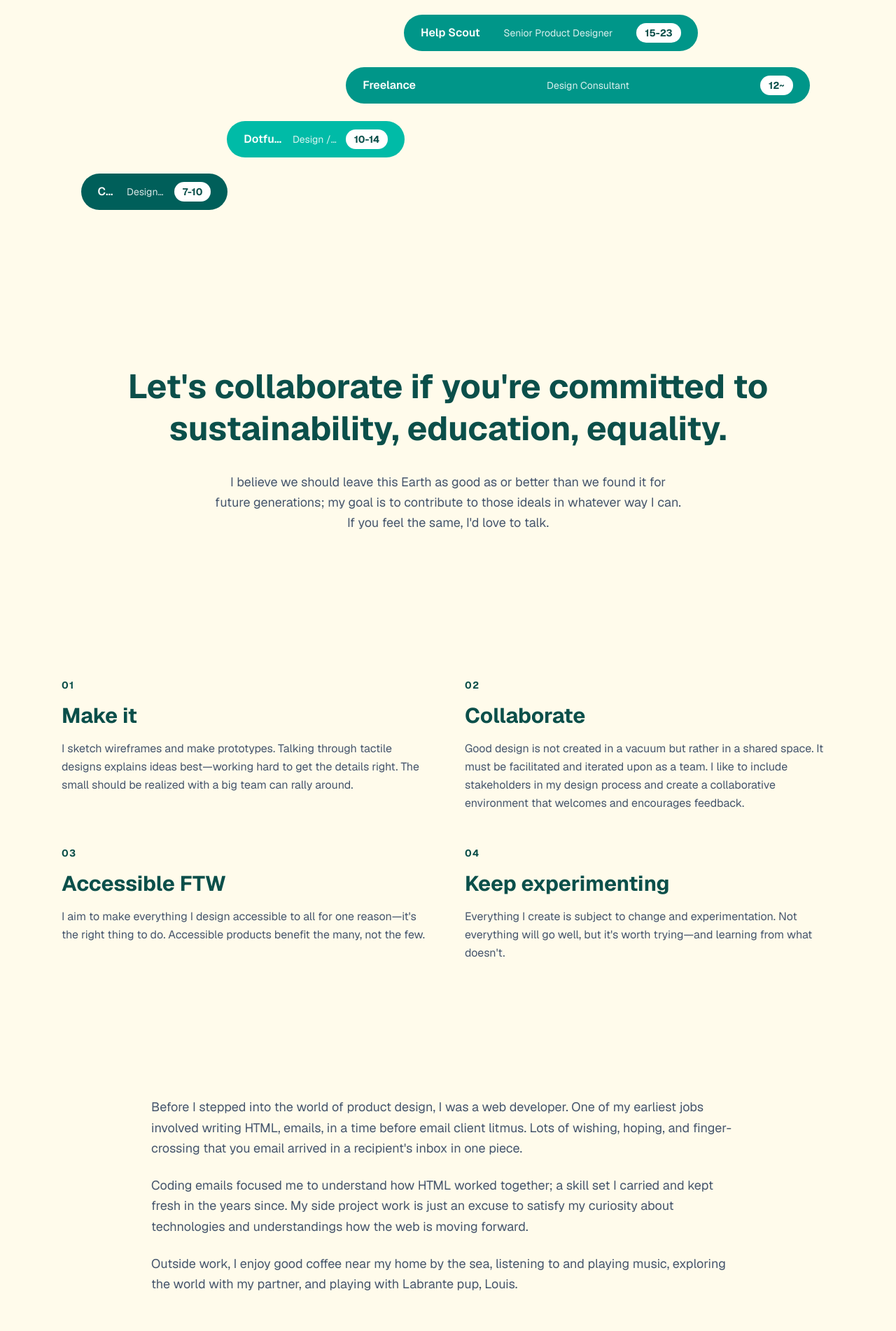
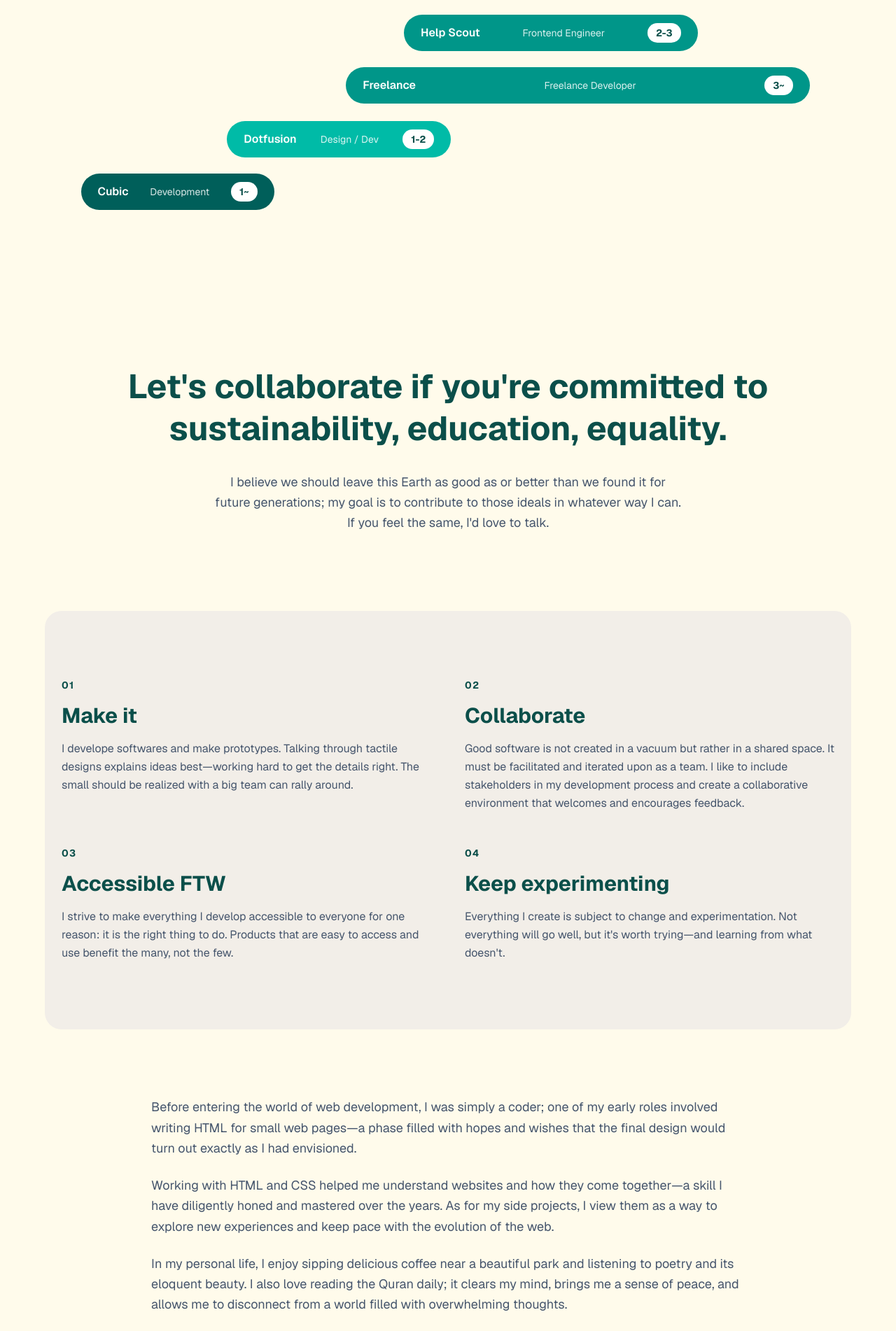
Before and after one commit to AbdEDjalilSaf/new-Area, a Next.js app: page /about in a window 1280 px wide. Shown: the part 958-2860 px from the top of the page at 70% size. Built offline with nearby package versions, Linux system fonts and the light colour scheme.

Commit message:
feat: complete about page

```diff
--- a/app/about/page.tsx
+++ b/app/about/page.tsx
@@ -1,207 +1,29 @@
-// import Image from "next/image";
-// import Logo from "@/public/logo.jpg";
-
-
-
-// export default function Page() {
-//   return (
-//     <main className="bg-amber-50 text-slate-700">
-//       {/* Hero Section */}
-//       <section className="px-6 min-h-screen pb-3 pt-32 md:pb-2 md:pt-40 max-w-6xl mx-auto">
-//         <h1 className="text-5xl md:text-6xl font-bold text-teal-900 text-center mb-16 md:mb-24">
-//           I&apos;m Abd El-Djalil.
-//         </h1>
-
-//         {/* Profile Section */}
-//         <div className="grid md:grid-cols-2 gap-12 items-start mb-20">
-//           {/* Profile Image */}
-//           <div className="flex justify-center md:justify-start">
-//             <Image src={Logo} alt="Profile" className="w-72 h-80 md:w-88 md:h-92 rounded-t-full overflow-hidden bg-gradient-to-br from-teal-700 to-teal-900 flex-shrink-0" />
-//           </div>
-
-//           {/* Profile Info */}
-//           <div className="space-y-6">
-//             <h2 className="text-3xl md:text-4xl font-bold text-teal-900 leading-tight">
-//               I&apos;m a Frontend Developer working remotely from 28°C Algeria.
-//             </h2>
-//             <p className="text-base md:text-lg text-slate-600 leading-relaxed">
-//                I&apos;ve worked in various areas of digital development, including front-end development, engineering, and UI/UX. I&apos;m passionate about building things for good.
-//             </p>
-
-//           </div>
-//         </div>
-
-//         {/* Work Experience Badges */}
-
-//       </section>
-
-//      <section className="px-6  py-16 md:py-24 max-w-6xl mx-auto">
-//  <div className="space-y-3 flex relative my-12 flex-col ">
-//           <div className="inline-flex absolute right-0 top-0 items-center gap-3 bg-teal-700 text-white px-6 py-3 rounded-full whitespace-nowrap">
-//             <span className="font-semibold">GiveDirectly</span>
-//             <span className="text-sm">Senior Product Designer</span>
-//             <span className="bg-white text-teal-700 px-3 py-1 rounded-full font-bold text-sm">
-//               22~
-//             </span>
-//           </div>
-
-//           <div className="inline-flex absolute right-0 top-16 items-center gap-3 bg-teal-600 text-white px-6 py-3 rounded-full whitespace-nowrap">
-//             <span className="font-semibold">Help Boost</span>
-//             <span className="text-sm">Senior Product Designer</span>
-//             <span className="bg-white text-teal-600 px-3 py-1 rounded-full font-bold text-sm">
-//               15-23
-//             </span>
-//           </div>
-
-//           <div className="inline-flex absolute right-0 top-32 items-center gap-3 bg-teal-600 text-white px-6 py-3 rounded-full whitespace-nowrap">
-//             <span className="font-semibold">Freelance</span>
-//             <span className="text-sm">Design Consultant</span>
-//             <span className="bg-white text-teal-600 px-3 py-1 rounded-full font-bold text-sm">
-//               12~
-//             </span>
-//           </div>
-
-//           <div className="inline-flex absolute right-0 top-48 items-center gap-3 bg-teal-700 text-white px-6 py-3 rounded-full whitespace-nowrap">
-//             <span className="font-semibold">Outfadiem</span>
-//             <span className="text-sm">Design / Dev</span>
-//             <span className="bg-white text-teal-700 px-3 py-1 rounded-full font-bold text-sm">
-//               10-14
-//             </span>
-//           </div>
-
-//           <div className="inline-flex absolute right-0 top-64 items-center gap-3 bg-teal-800 text-white px-6 py-3 rounded-full whitespace-nowrap">
-//             <span className="font-semibold">Cubic</span>
-//             <span className="text-sm">Design / Dev</span>
-//             <span className="bg-white text-teal-800 px-3 py-1 rounded-full font-bold text-sm">
-//               7-10
-//             </span>
-//           </div>
-//         </div>
-//       </section>
-
-//       {/* Collaboration Section */}
-//       <section className="px-6 py-20 md:py-28 max-w-6xl mx-auto">
-//         <h2 className="text-3xl md:text-5xl font-bold text-teal-900 text-center mb-8 leading-tight">
-//           Let&apos;s collaborate if you&apos;re committed to sustainability, education, equality, or carbon neutrality.
-//         </h2>
-//         <p className="text-center text-slate-600 text-base md:text-lg max-w-2xl mx-auto leading-relaxed">
-//           I believe we should leave this Earth as good as or better than we found it for future generations; my goal is to contribute to those ideals in whatever way I can. If you feel the same, I&apos;d love to talk.
-//         </p>
-//       </section>
-
-//       {/* Four Pillars Section */}
-//       <section className="px-6 py-16 md:py-24 max-w-6xl mx-auto">
-//         <div className="grid md:grid-cols-2 gap-8 md:gap-12">
-//           {/* Card 01 */}
-//           <div className="space-y-4">
-//             <h3 className="text-teal-900 font-bold text-sm tracking-widest">01</h3>
-//             <h4 className="text-2xl md:text-3xl font-bold text-teal-900">Make it</h4>
-//             <p className="text-slate-600 text-base leading-relaxed">
-//               I sketch wireframes and make prototypes. Talking through tactile designs explains ideas best—working hard to get the details right. The small should be realized with a big team can rally around.
-//             </p>
-//           </div>
-
-//           {/* Card 02 */}
-//           <div className="space-y-4">
-//             <h3 className="text-teal-900 font-bold text-sm tracking-widest">02</h3>
-//             <h4 className="text-2xl md:text-3xl font-bold text-teal-900">Collaborate</h4>
-//             <p className="text-slate-600 text-base leading-relaxed">
-//               Good design is not created in a vacuum but rather in a shared space. It must be facilitated and iterated upon as a team. I like to include stakeholders in my design process and create a collaborative environment that welcomes and encourages feedback.
-//             </p>
-//           </div>
-
-//           {/* Card 03 */}
-//           <div className="space-y-4">
-//             <h3 className="text-teal-900 font-bold text-sm tracking-widest">03</h3>
-//             <h4 className="text-2xl md:text-3xl font-bold text-teal-900">Accessible FTW</h4>
-//             <p className="text-slate-600 text-base leading-relaxed">
-//               I aim to make everything I design accessible to all for one reason—it&apos;s the right thing to do. Accessible products benefit the many, not the few.
-//             </p>
-//           </div>
-
-//           {/* Card 04 */}
-//           <div className="space-y-4">
-//             <h3 className="text-teal-900 font-bold text-sm tracking-widest">04</h3>
-//             <h4 className="text-2xl md:text-3xl font-bold text-teal-900">Keep experimenting</h4>
-//             <p className="text-slate-600 text-base leading-relaxed">
-//               Everything I create is subject to change and experimentation. Not everything will go well, but it&apos;s worth trying—and learning from what doesn&apos;t.
-//             </p>
-//           </div>
-//         </div>
-//       </section>
-
-//       {/* Biography Section */}
-//       <section className="px-6 py-16 md:py-24 max-w-4xl mx-auto">
-//         <div className="space-y-6 text-slate-600 text-base md:text-lg leading-relaxed">
-//           <p>
-//             Before I stepped into the world of product design, I was a web developer. One of my earliest jobs involved writing HTML, emails, in a time before email client litmus. Lots of wishing, hoping, and finger-crossing that you email arrived in a recipient&apos;s inbox in one piece.
-//           </p>
-//           <p>
-//             Coding emails focused me to understand how HTML worked together; a skill set I carried and kept fresh in the years since. My side project work is just an excuse to satisfy my curiosity about technologies and understandings how the web is moving forward.
-//           </p>
-//           <p>
-//             Outside work, I enjoy good coffee near my home by the sea, listening to and playing music, exploring the world with my partner, and playing with Labrante pup, Louis.
-//           </p>
-//         </div>
-//       </section>
-
-//       {/* Images Section */}
-//       <section className="px-6 py-16 md:py-24 max-w-6xl mx-auto">
-//         <div className="grid md:grid-cols-2 gap-8">
-//           {/* Black and white architectural image placeholder */}
-//           <div className="aspect-video md:aspect-square bg-gradient-to-br from-slate-900 to-slate-700 rounded-lg overflow-hidden">
-//             <div className="w-full h-full flex items-center justify-center text-white text-center p-6">
-//               <p className="text-lg font-semibold">Architectural Image</p>
-//             </div>
-//           </div>
-
-//           {/* Red tram image placeholder */}
-//           <div className="aspect-video md:aspect-square bg-gradient-to-br from-sky-300 to-sky-100 rounded-lg overflow-hidden">
-//             <div className="w-full h-full flex items-center justify-center text-slate-600 text-center p-6">
-//               <p className="text-lg font-semibold">Red Tram Scene</p>
-//             </div>
-//           </div>
-//         </div>
-//       </section>
-
-//       {/* Bottom spacing */}
-//       <div className="h-16 md:h-24" />
-//     </main>
-//   )
-// }
-
-
-
-
-
-
-
 
 import Image from "next/image";
 import Logo from "@/public/logo.jpg";
 
 const EXPERIENCE = [
-  { id: 1, company: "GiveDirectly", role: "Senior Product Designer", years: "22~", shade: "bg-teal-700", top: 2,    left: 78.5, width: 19 },
-  { id: 2, company: "Help Scout",   role: "Senior Product Designer", years: "15-23", shade: "bg-teal-600", top: 22,   left: 44.3, width: 38 },
-  { id: 3, company: "Freelance",    role: "Design Consultant",       years: "12~",  shade: "bg-teal-600", top: 42,   left: 36.8, width: 60 },
-  { id: 4, company: "Dotfusion",    role: "Design / Dev",            years: "10-14",shade: "bg-teal-500", top: 62.5, left: 21.4, width: 23 },
-  { id: 5, company: "Cubic",        role: "Design / Dev",            years: "7-10", shade: "bg-teal-800", top: 82.5, left: 2.5,  width: 19 },
+  { id: 1, company: "GiveDirectly", role: "Frontend Engineer", years: "4", shade: "bg-teal-700", top: 2,    left: 78.5, width: 23 },
+  { id: 2, company: "Help Scout",   role: "Frontend Engineer", years: "2-3", shade: "bg-teal-600", top: 22,   left: 44.3, width: 38 },
+  { id: 3, company: "Freelance",    role: "Freelance Developer",       years: "3~",  shade: "bg-teal-600", top: 42,   left: 36.8, width: 60 },
+  { id: 4, company: "Dotfusion",    role: "Design / Dev",            years: "1-2",shade: "bg-teal-500", top: 62.5, left: 21.4, width: 29 },
+  { id: 5, company: "Cubic",        role: "Development",            years: "1~", shade: "bg-teal-800", top: 82.5, left: 2.5,  width: 25 },
 ];
 
 export default function Page() {
   return (
-    <main className="bg-amber-50 text-slate-700">
+    <main className="bg-amber-50 dark:bg-[#0a1f14] text-slate-700 dark:text-[#a3c9b8]">
       {/* Hero Section */}
       <section className="px-4 sm:px-6 min-h-screen pb-3 pt-24 sm:pt-32 md:pb-2 md:pt-40 max-w-6xl mx-auto">
-        <h1 className="text-4xl sm:text-5xl md:text-6xl font-bold text-teal-900 text-center mb-12 sm:mb-16 md:mb-24">
+        <h1 className="text-4xl sm:text-5xl md:text-6xl font-bold text-teal-900 dark:text-[#d4f5e0] text-center mb-12 sm:mb-16 md:mb-24">
           I&apos;m Abd El-Djalil.
         </h1>
 
         {/* Profile Section */}
-        <div className="grid px-20 md:px-10 md:grid-cols-2 gap-8 md:gap-12 items-start mb-16 md:mb-20">
+        <div className="grid  px-20 md:px-10 md:grid-cols-2 gap-8 md:gap-12 items-start mb-16 md:mb-20">
           {/* Profile Image */}
           <div className="flex justify-center md:justify-start">
-            <div className="relative w-56 h-64 sm:w-64 sm:h-72 md:w-80 md:h-96 rounded-t-full overflow-hidden bg-gradient-to-br from-teal-700 to-teal-900 flex-shrink-0">
+            <div className="relative w-52 h-60 sm:w-64 sm:h-72 md:w-80 md:h-96 rounded-t-full overflow-hidden bg-gradient-to-br from-teal-700 to-teal-900 dark:from-teal-800 dark:to-[#0a1f14] flex-shrink-0">
               <Image
                 src={Logo}
                 alt="Portrait of Abd El-Djalil"
@@ -214,10 +36,10 @@ export default function Page() {
 
           {/* Profile Info */}
           <div className="space-y-6 text-center md:text-left">
-            <h2 className="text-2xl sm:text-3xl md:text-4xl font-bold text-teal-900 leading-tight">
+            <h2 className="text-2xl sm:text-3xl md:text-4xl font-bold text-teal-900 dark:text-[#d4f5e0] leading-tight">
               I&apos;m a Frontend Developer working remotely from 28°C Algeria.
             </h2>
-            <p className="text-base md:text-lg text-slate-600 leading-relaxed">
+            <p className="text-base md:text-lg text-slate-600 dark:text-[#8ab5a0] leading-relaxed">
               I&apos;ve worked in various areas of digital development, including front-end development, engineering, and UI/UX. I&apos;m passionate about building things for good.
             </p>
           </div>
@@ -263,45 +85,45 @@ export default function Page() {
 
       {/* Collaboration Section */}
       <section className="px-4 sm:px-6 py-16 md:py-28 max-w-6xl mx-auto">
-        <h2 className="text-2xl sm:text-3xl md:text-5xl font-bold text-teal-900 text-center mb-6 md:mb-8 leading-tight">
+        <h2 className="text-2xl sm:text-3xl md:text-5xl font-bold text-teal-900 dark:text-[#d4f5e0] text-center mb-6 md:mb-8 leading-tight">
           Let&apos;s collaborate if you&apos;re committed to sustainability, education, equality.
         </h2>
-        <p className="text-center text-slate-600 text-base md:text-lg max-w-2xl mx-auto leading-relaxed">
+        <p className="text-center text-slate-600 dark:text-[#8ab5a0] text-base md:text-lg max-w-2xl mx-auto leading-relaxed">
           I believe we should leave this Earth as good as or better than we found it for future generations; my goal is to contribute to those ideals in whatever way I can. If you feel the same, I&apos;d love to talk.
         </p>
       </section>
 
       {/* Four Pillars Section */}
-      <section className="px-4 sm:px-6 py-14 md:py-24 max-w-6xl mx-auto">
-        <div className="grid sm:grid-cols-2 gap-8 md:gap-12">
+      <section className="px-4 sm:px-6 py-14 md:py-24 bg-[#f2eee8] dark:bg-[#1a3a28] rounded-3xl max-w-6xl mx-5 xl:mx-auto">
+        <div className="grid sm:grid-cols-2 gap-8  md:gap-12">
           <div className="space-y-3 md:space-y-4">
-            <h3 className="text-teal-900 font-bold text-sm tracking-widest">01</h3>
-            <h4 className="text-xl sm:text-2xl md:text-3xl font-bold text-teal-900">Make it</h4>
-            <p className="text-slate-600 text-base leading-relaxed">
-              I sketch wireframes and make prototypes. Talking through tactile designs explains ideas best—working hard to get the details right. The small should be realized with a big team can rally around.
+            <h3 className="text-teal-900 dark:text-[#a3c9b8] font-bold text-sm tracking-widest">01</h3>
+            <h4 className="text-xl sm:text-2xl md:text-3xl font-bold text-teal-900 dark:text-[#d4f5e0]">Make it</h4>
+            <p className="text-slate-600 dark:text-[#8ab5a0] text-base leading-relaxed">
+              I develope softwares and make prototypes. Talking through tactile designs explains ideas best—working hard to get the details right. The small should be realized with a big team can rally around.
             </p>
           </div>
 
           <div className="space-y-3 md:space-y-4">
-            <h3 className="text-teal-900 font-bold text-sm tracking-widest">02</h3>
-            <h4 className="text-xl sm:text-2xl md:text-3xl font-bold text-teal-900">Collaborate</h4>
-            <p className="text-slate-600 text-base leading-relaxed">
-              Good design is not created in a vacuum but rather in a shared space. It must be facilitated and iterated upon as a team. I like to include stakeholders in my design process and create a collaborative environment that welcomes and encourages feedback.
+            <h3 className="text-teal-900 dark:text-[#a3c9b8] font-bold text-sm tracking-widest">02</h3>
+            <h4 className="text-xl sm:text-2xl md:text-3xl font-bold text-teal-900 dark:text-[#d4f5e0]">Collaborate</h4>
+            <p className="text-slate-600 dark:text-[#8ab5a0] text-base leading-relaxed">
+              Good software is not created in a vacuum but rather in a shared space. It must be facilitated and iterated upon as a team. I like to include stakeholders in my development process and create a collaborative environment that welcomes and encourages feedback.
             </p>
           </div>
 
           <div className="space-y-3 md:space-y-4">
-            <h3 className="text-teal-900 font-bold text-sm tracking-widest">03</h3>
-            <h4 className="text-xl sm:text-2xl md:text-3xl font-bold text-teal-900">Accessible FTW</h4>
-            <p className="text-slate-600 text-base leading-relaxed">
-              I aim to make everything I design accessible to all for one reason—it&apos;s the right thing to do. Accessible products benefit the many, not the few.
+            <h3 className="text-teal-900 dark:text-[#a3c9b8] font-bold text-sm tracking-widest">03</h3>
+            <h4 className="text-xl sm:text-2xl md:text-3xl font-bold text-teal-900 dark:text-[#d4f5e0]">Accessible FTW</h4>
+            <p className="text-slate-600 dark:text-[#8ab5a0] text-base leading-relaxed">
+              I strive to make everything I develop accessible to everyone for one reason: it is the right thing to do. Products that are easy to access and use benefit the many, not the few.
             </p>
           </div>
 
           <div className="space-y-3 md:space-y-4">
-            <h3 className="text-teal-900 font-bold text-sm tracking-widest">04</h3>
-            <h4 className="text-xl sm:text-2xl md:text-3xl font-bold text-teal-900">Keep experimenting</h4>
-            <p className="text-slate-600 text-base leading-relaxed">
+            <h3 className="text-teal-900 dark:text-[#a3c9b8] font-bold text-sm tracking-widest">04</h3>
+            <h4 className="text-xl sm:text-2xl md:text-3xl font-bold text-teal-900 dark:text-[#d4f5e0]">Keep experimenting</h4>
+            <p className="text-slate-600 dark:text-[#8ab5a0] text-base leading-relaxed">
               Everything I create is subject to change and experimentation. Not everything will go well, but it&apos;s worth trying—and learning from what doesn&apos;t.
             </p>
           </div>
@@ -310,16 +132,13 @@ export default function Page() {
 
       {/* Biography Section */}
       <section className="px-4 sm:px-6 py-14 md:py-24 max-w-4xl mx-auto">
-        <div className="space-y-6 text-slate-600 text-base md:text-lg leading-relaxed">
+        <div className="space-y-6 text-slate-600 dark:text-[#8ab5a0] text-base md:text-lg leading-relaxed">
           <p>
-            Before I stepped into the world of product design, I was a web developer. One of my earliest jobs involved writing HTML, emails, in a time before email client litmus. Lots of wishing, hoping, and finger-crossing that you email arrived in a recipient&apos;s inbox in one piece.
-          </p>
+            Before entering the world of web development, I was simply a coder; one of my early roles involved writing HTML for small web pages—a phase filled with hopes and wishes that the final design would turn out exactly as I had envisioned.          </p>
           <p>
-            Coding emails focused me to understand how HTML worked together; a skill set I carried and kept fresh in the years since. My side project work is just an excuse to satisfy my curiosity about technologies and understandings how the web is moving forward.
-          </p>
+            Working with HTML and CSS helped me understand websites and how they come together—a skill I have diligently honed and mastered over the years. As for my side projects, I view them as a way to explore new experiences and keep pace with the evolution of the web.          </p>
           <p>
-            Outside work, I enjoy good coffee near my home by the sea, listening to and playing music, exploring the world with my partner, and playing with Labrante pup, Louis.
-          </p>
+            In my personal life, I enjoy sipping delicious coffee near a beautiful park and listening to poetry and its eloquent beauty. I also love reading the Quran daily; it clears my mind, brings me a sense of peace, and allows me to disconnect from a world filled with overwhelming thoughts.          </p>
         </div>
       </section>
 
@@ -332,8 +151,8 @@ export default function Page() {
             </div>
           </div>
 
-          <div className="aspect-video sm:aspect-square bg-gradient-to-br from-sky-300 to-sky-100 rounded-lg overflow-hidden">
-            <div className="w-full h-full flex items-center justify-center text-slate-600 text-center p-6">
+          <div className="aspect-video sm:aspect-square bg-gradient-to-br from-sky-300 to-sky-100 dark:from-sky-700 dark:to-sky-500 rounded-lg overflow-hidden">
+            <div className="w-full h-full flex items-center justify-center text-slate-600 dark:text-[#a3c9b8] text-center p-6">
               <p className="text-lg font-semibold">Red Tram Scene</p>
             </div>
           </div>
--- a/app/components/layout/Footer.tsx
+++ b/app/components/layout/Footer.tsx
@@ -33,7 +33,7 @@ export default function Footer() {
               ${dark ? "text-[#a3c9b8]/80" : "text-[#3a3530]/70"}
             `}
           >
-            © 2026 Seán Halpin&nbsp;•&nbsp;Colophon
+            © 2026 Saf Abd El-Djalil&nbsp;•&nbsp;Colophon
           </p>
 
           <div className="flex gap-16 sm:gap-20">
--- a/app/globals.css
+++ b/app/globals.css
@@ -1,4 +1,5 @@
 @import "tailwindcss";
+@custom-variant dark (&:where(.dark, .dark *));
 
 :root {
   --portfolio-bg: #ede7de;
```
